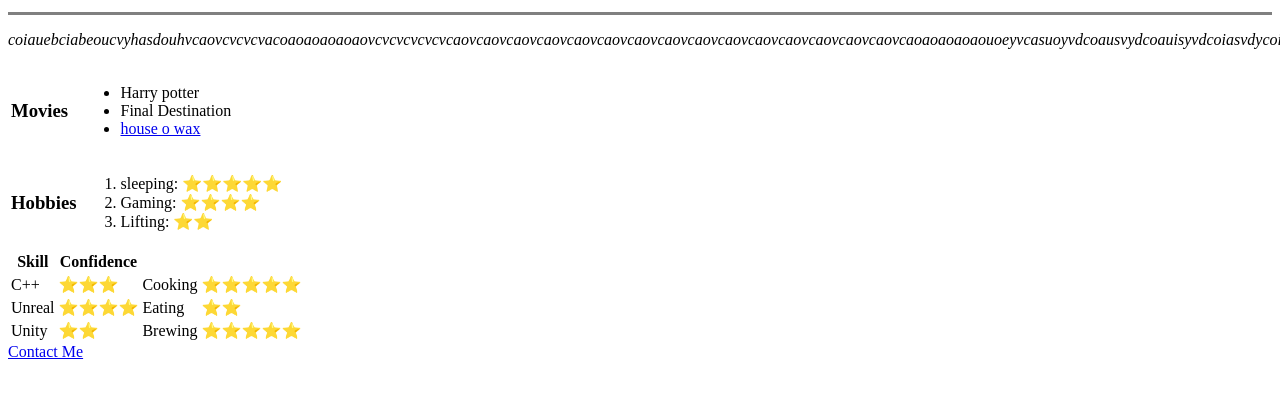
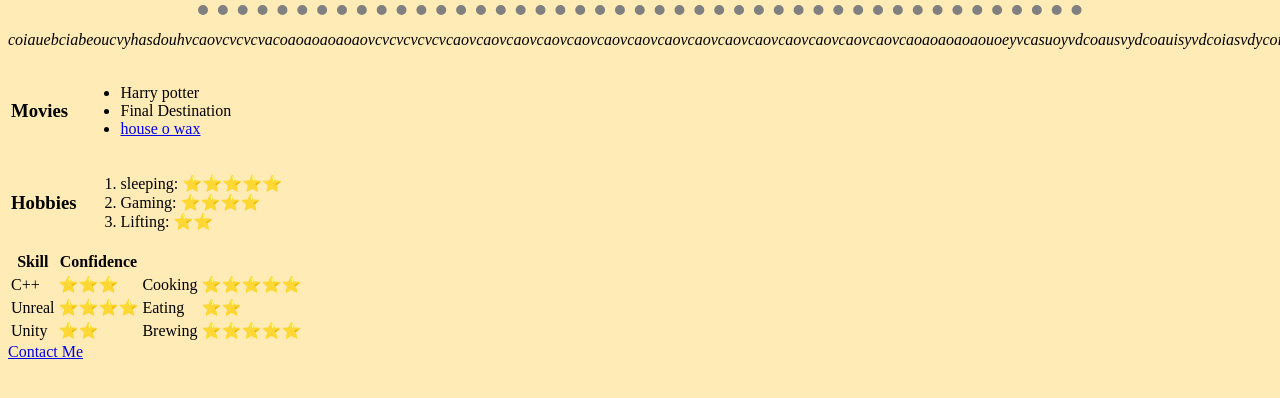
Before and after one commit to MathieuLecerf/testWeb, a plain HTML site: page index.html in a window 1280 px wide. Shown: the part 214-612 px from the top of the page. Drawn offline with Linux system fonts and the light colour scheme.

Commit message:
CSS Addition

```diff
--- a/index.html
+++ b/index.html
@@ -4,6 +4,7 @@
     <meta charset="UTF-8">
     <meta http-equiv="X-UA-Compatible" content="IE=edge">
     <meta name="viewport" content="width=device-width, initial-scale=1.0">
+    <link rel="stylesheet" href="stylethis.css">
     <title>MainPage</title>
 </head>
 <body>
--- /dev/null
+++ b/stylethis.css
@@ -0,0 +1,15 @@
+body
+{
+    background-color: rgb(255, 235, 181);
+}
+
+hr
+{
+    width: 70%;
+
+    margin: auto;
+    border-style: none none dotted;
+    border-width: 10px;
+    background-color: rgba(255, 255, 255, 0);
+
+}
```
